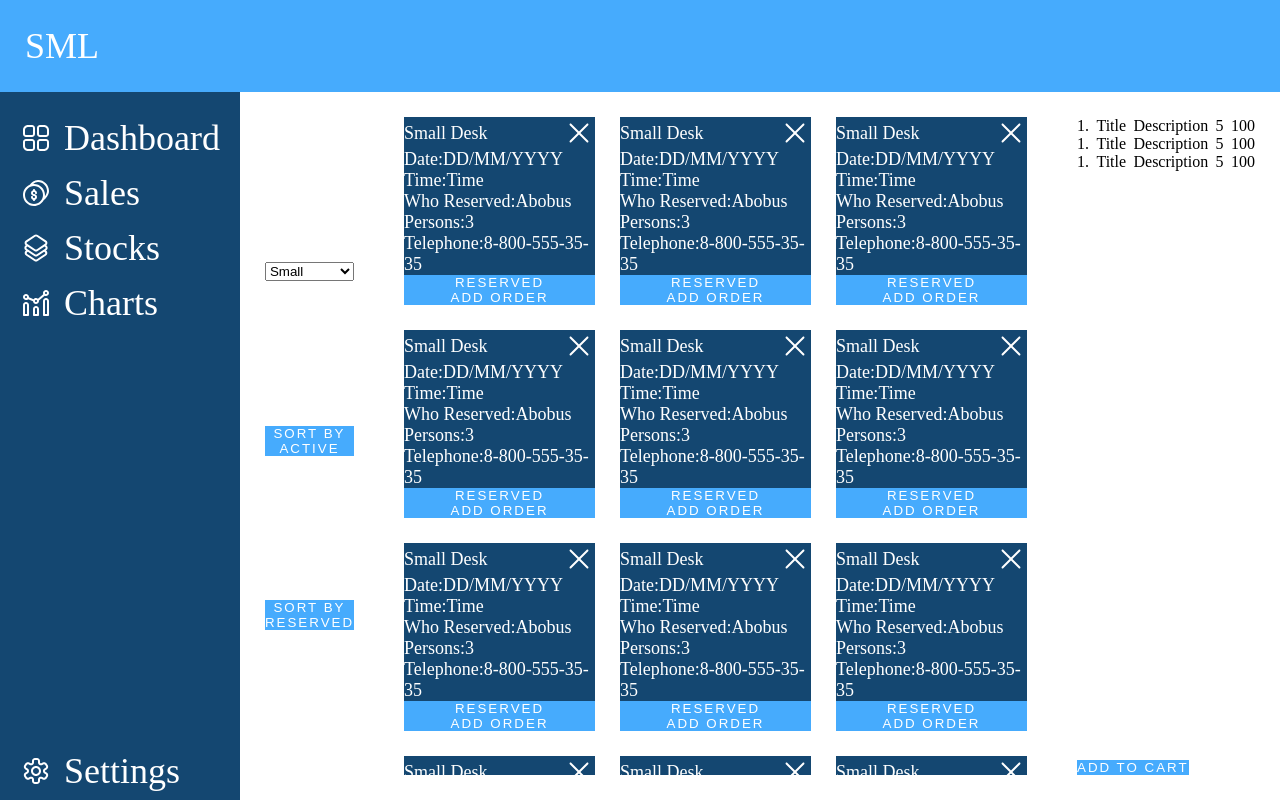
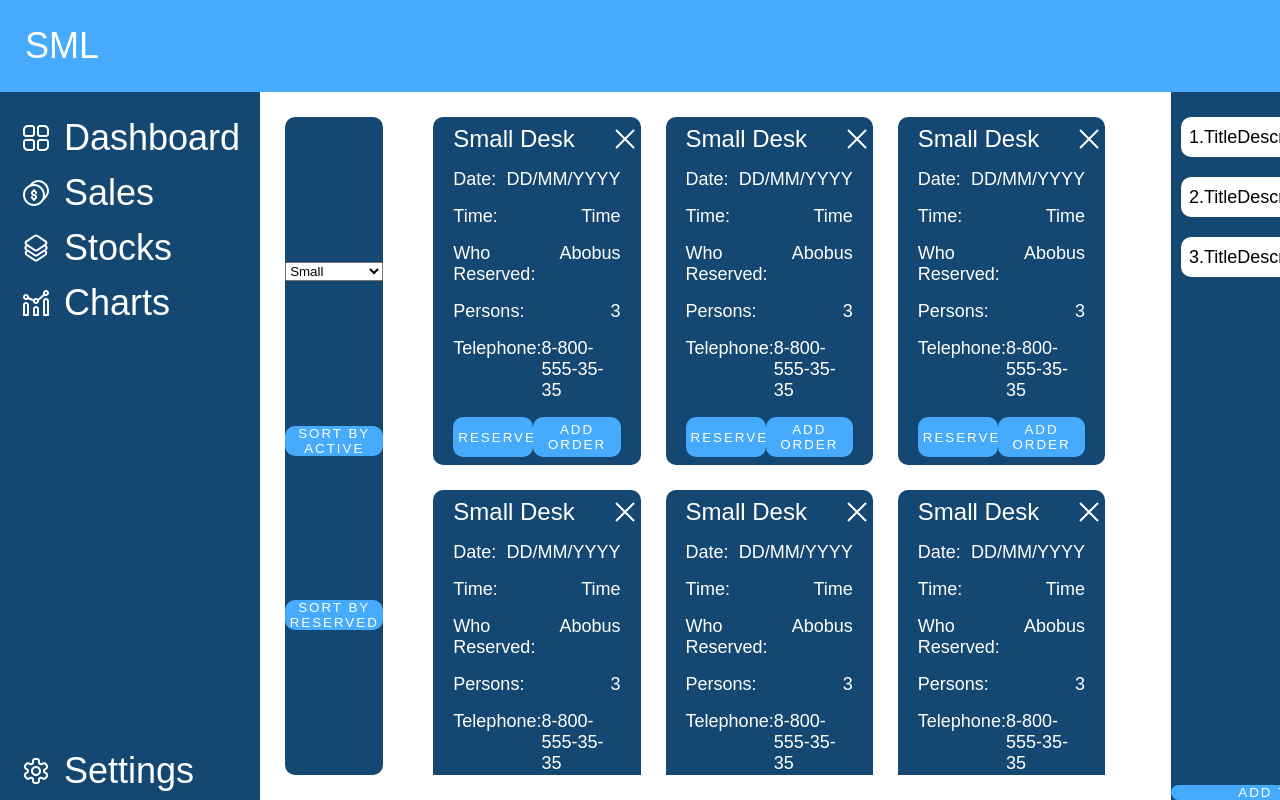
Before and after one commit to Markito97/Dashboard, a React (Create React App) app in the folder client/: page / in a window 1280 px wide. Built offline with nearby package versions, Linux system fonts and the light colour scheme.

Commit message:
add some styles in components

```diff
--- a/client/src/assets/UI/buttons/MyButton.module.css
+++ b/client/src/assets/UI/buttons/MyButton.module.css
@@ -9,6 +9,7 @@
   border: none;
   text-transform: uppercase;
   letter-spacing: 2px;
+  border-radius: 10px;
 }
 
 .btnRipple {
--- a/client/src/assets/UI/tables/MyTable.module.css
+++ b/client/src/assets/UI/tables/MyTable.module.css
@@ -4,24 +4,36 @@
   color: white;
   background: #144771;
   font-size: 18px;
+  border-radius: 10px;
 }
 
-.remove__table {
+.myTables h1 {
+  font-size: 24px;
+  padding: 5px 12px;
+  margin: 3px 8px;
+}
+
+.myTables ul {
+  display: flex;
+  flex-direction: column;
+}
+
+.myTables li {
+  display: flex;
+  justify-content: space-between;
+  padding: 5px 12px;
+  margin: 3px 8px;
+}
+
+.myTitle {
   display: flex;
   justify-content: space-between;
   align-items: center;
 }
 
-.table__content {
-  display: flex;
-  flex-direction: column;
-}
-
-.flex__content {
+.myTablesBtn {
   display: flex;
   justify-content: space-between;
+  padding: 5px 12px;
+  margin: 3px 8px;
 }
-
-.reserved {
-  display: flex;
-}
--- a/client/src/assets/UI/tables/MyTable.tsx
+++ b/client/src/assets/UI/tables/MyTable.tsx
@@ -18,8 +18,8 @@ export const MyTable: FC<IMyTables> = ({
       onClick={onClick}
       className={`${classes.myTables}`}
     >
-      <div className={classes.remove__table}>
-        <div>Small Desk</div>
+      <div className={classes.myTitle}>
+        <h1>Small Desk</h1>
         <RemoveSvg />
       </div>
       <ul>
@@ -44,8 +44,14 @@ export const MyTable: FC<IMyTables> = ({
           <span>8-800-555-35-35</span>
         </li>
       </ul>
-      <MyRippleBtn ripple={"#ffffff"}>Reserved</MyRippleBtn>
-      <MyRippleBtn ripple={"#ffffff"}>Add Order</MyRippleBtn>
+      <div className={classes.myTablesBtn}>
+        <MyRippleBtn padding="5px" ripple={"#ffffff"}>
+          Reserved
+        </MyRippleBtn>
+        <MyRippleBtn padding="5px" ripple={"#ffffff"}>
+          Add Order
+        </MyRippleBtn>
+      </div>
     </div>
   );
 };
--- a/client/src/components/CheckOut.tsx
+++ b/client/src/components/CheckOut.tsx
@@ -1,6 +1,7 @@
 import { table } from "console";
 import { FC, useEffect, useState } from "react";
 import { MyRippleBtn } from "../assets/UI/buttons/MyButtons";
+import { RemoveSvg } from "../assets/UI/icons/MyIcons";
 
 interface ICheckProps {
   id: string;
@@ -19,26 +20,33 @@ export const CheckOutTest: FC<ICheckProps> = ({ id, largeTable, isShow }) => {
             <span>Description</span>
             <span>5</span>
             <span>100</span>
+            <span>
+              <RemoveSvg />
+            </span>
           </li>
           <li className="checkout__list__item">
-            <span>1.</span>
+            <span>2.</span>
             <span>Title</span>
             <span>Description</span>
             <span>5</span>
             <span>100</span>
+            <span>
+              <RemoveSvg />
+            </span>
           </li>
           <li className="checkout__list__item">
-            <span>1.</span>
+            <span>3.</span>
             <span>Title</span>
             <span>Description</span>
             <span>5</span>
             <span>100</span>
+            <span>
+              <RemoveSvg />
+            </span>
           </li>
         </ul>
 
-        <div>
-          <MyRippleBtn ripple={"#ffffff"}>Add to Cart</MyRippleBtn>
-        </div>
+        <MyRippleBtn ripple={"#ffffff"}>Add to Cart</MyRippleBtn>
       </div>
     );
   } else {
--- a/client/src/styles/App.css
+++ b/client/src/styles/App.css
@@ -1,6 +1,6 @@
 html,
 body {
-  font-family: Arial, sans-serif;
+  font-family: Arial, Helvetica, sans-serif !important;
   height: 100%;
   line-height: 1;
 }
@@ -58,11 +58,13 @@ body {
 }
 
 .create__table {
+  background: #144771;
   display: flex;
   flex-direction: column;
   margin: 25px;
   justify-content: space-evenly;
   flex: 0 1 10%;
+  border-radius: 10px;
 }
 
 .tables {
@@ -71,14 +73,25 @@ body {
   flex: 0 1 70%;
 }
 
+.tables::-webkit-scrollbar {
+  width: 10px;
+}
+
+.tables::-webkit-scrollbar-track {
+  background: #fff;
+}
+
+.tables::-webkit-scrollbar-thumb {
+  background: #46abfd;
+  border-radius: 10px;
+  height: 25px;
+}
+
 .table__arrangement {
+  margin-right: 25px;
   display: grid;
   grid-template-columns: repeat(3, 1fr);
   gap: 25px;
-}
-
-.table__arrangement::-webkit-scrollbar {
-  width: 0;
 }
 
 .checkout__menu {
@@ -86,15 +99,28 @@ body {
   flex-direction: column;
   justify-content: space-between;
   flex: 0 1 20%;
-  margin: 25px;
+  margin-left: 25px;
+  background: #144771;
+  font-size: 18px;
+  font-family: inherit;
 }
 
 .checkout__menu__item {
   display: flex;
   flex-direction: column;
+  margin-top: 15px;
 }
 
 .checkout__list__item {
   display: flex;
   justify-content: space-between;
+  background: #fff;
+  align-items: center;
+  padding: 4px 8px;
+  margin: 10px;
+  border-radius: 10px;
 }
+
+.checkout__paid {
+  display: flex;
+}
```
